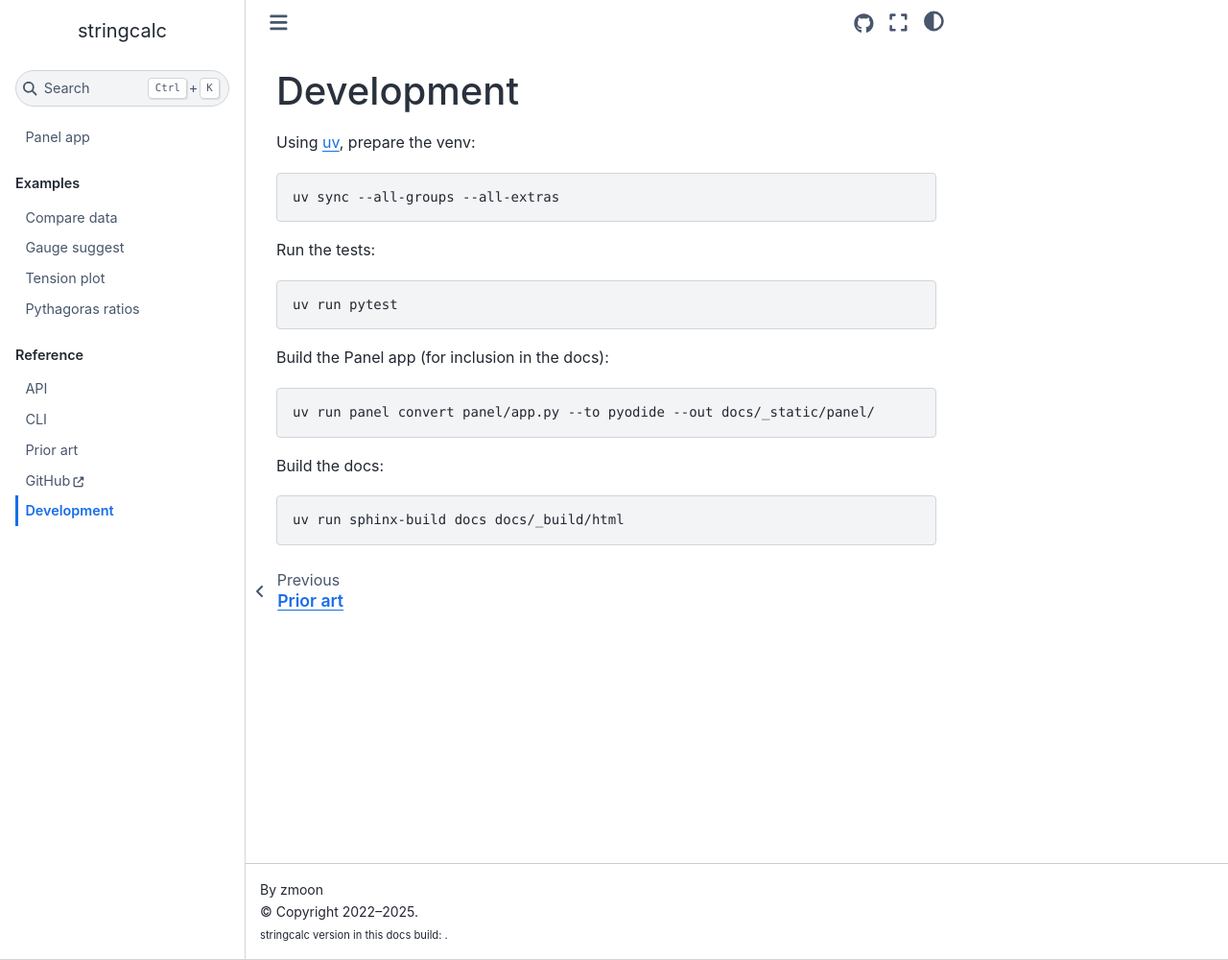
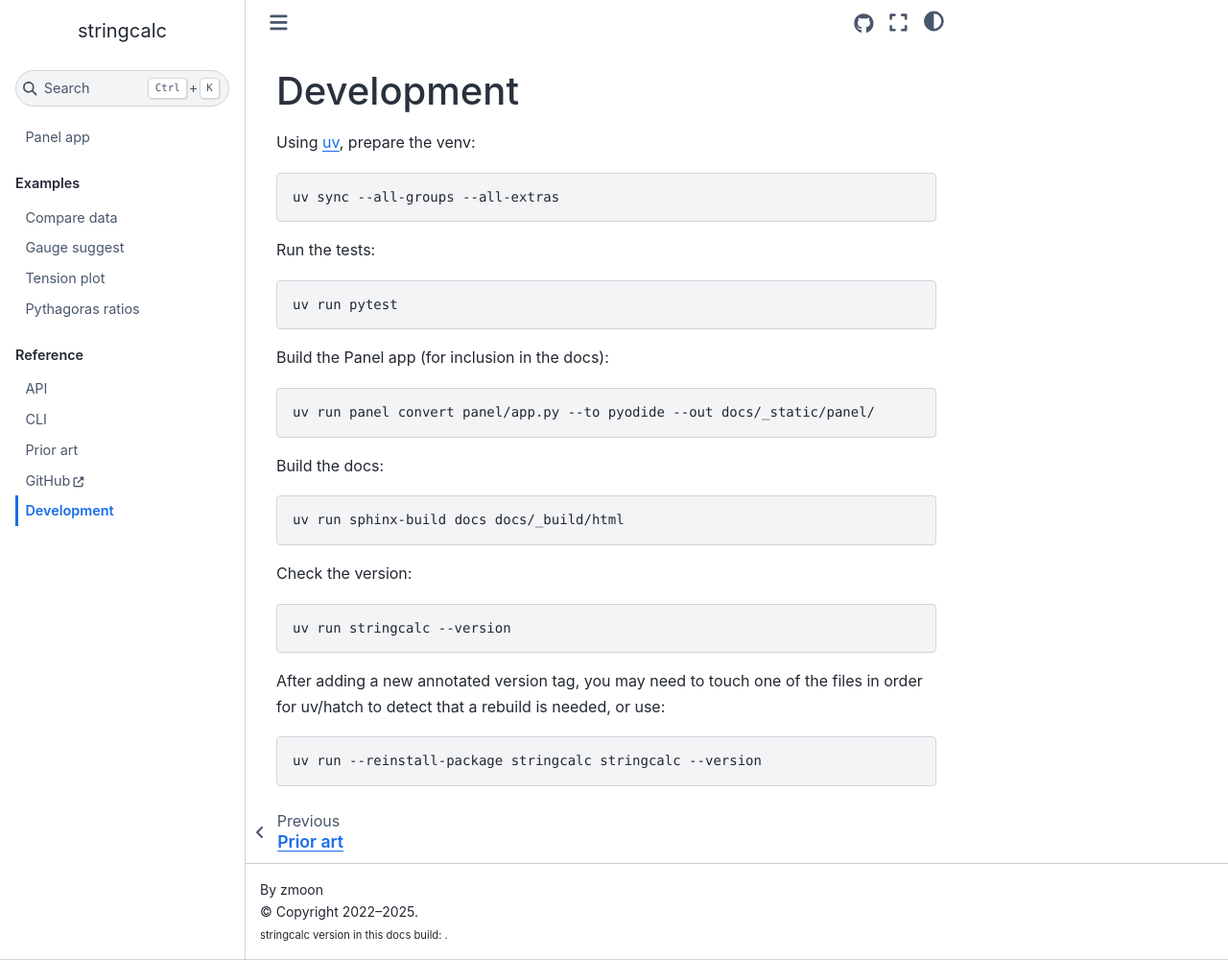
Before and after one commit to zmoon/stringcalc, a Sphinx documentation site: the page built from docs/dev.md, in a window 1280 px wide and 1000 px high. Shown: the whole window at 96% size. Built offline with Sphinx 7.4.7 and the Sphinx Book theme 1.1.4, drawn with Linux system fonts in a browser that asks for light colours; the version number could not be read and is left out.

Commit message:
Add some info about changing version

````diff
--- a/docs/dev.md
+++ b/docs/dev.md
@@ -23,3 +23,18 @@
 ```sh
 uv run sphinx-build docs docs/_build/html
 ```
+
+Check the version:
+
+```sh
+uv run stringcalc --version
+```
+
+After adding a new annotated version tag,
+you may need to touch one of the files
+in order for uv/hatch to detect that a rebuild is needed,
+or use:
+
+```sh
+uv run --reinstall-package stringcalc stringcalc --version
+```
````
